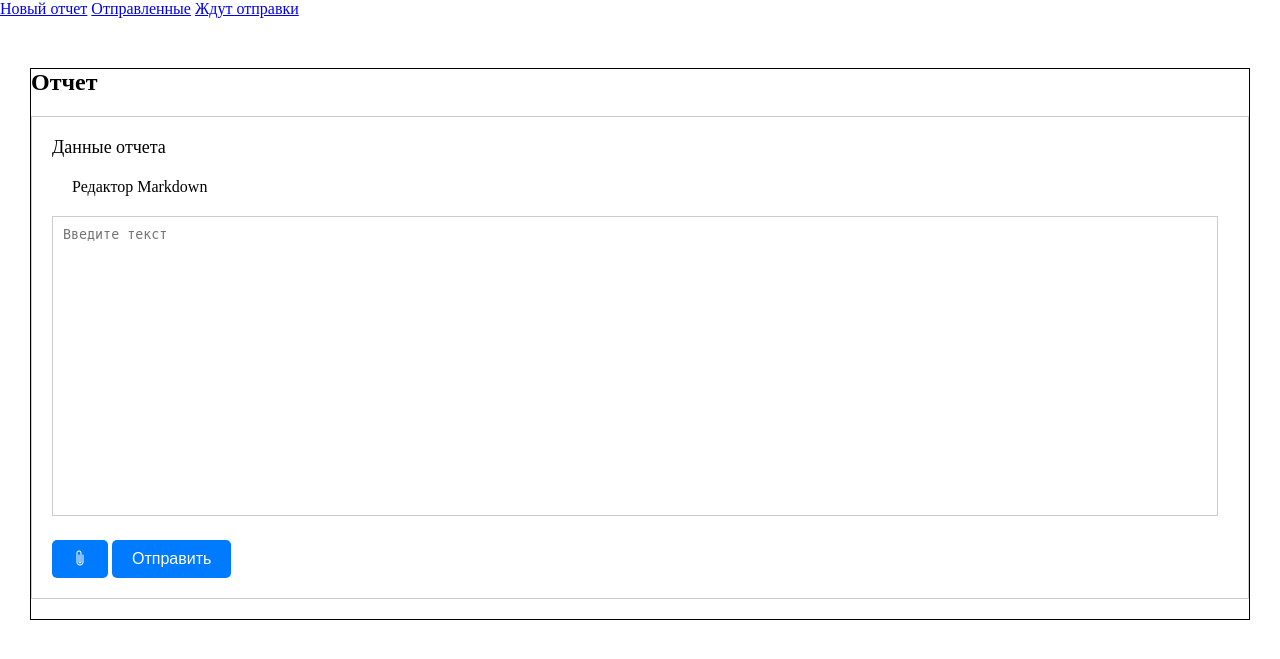
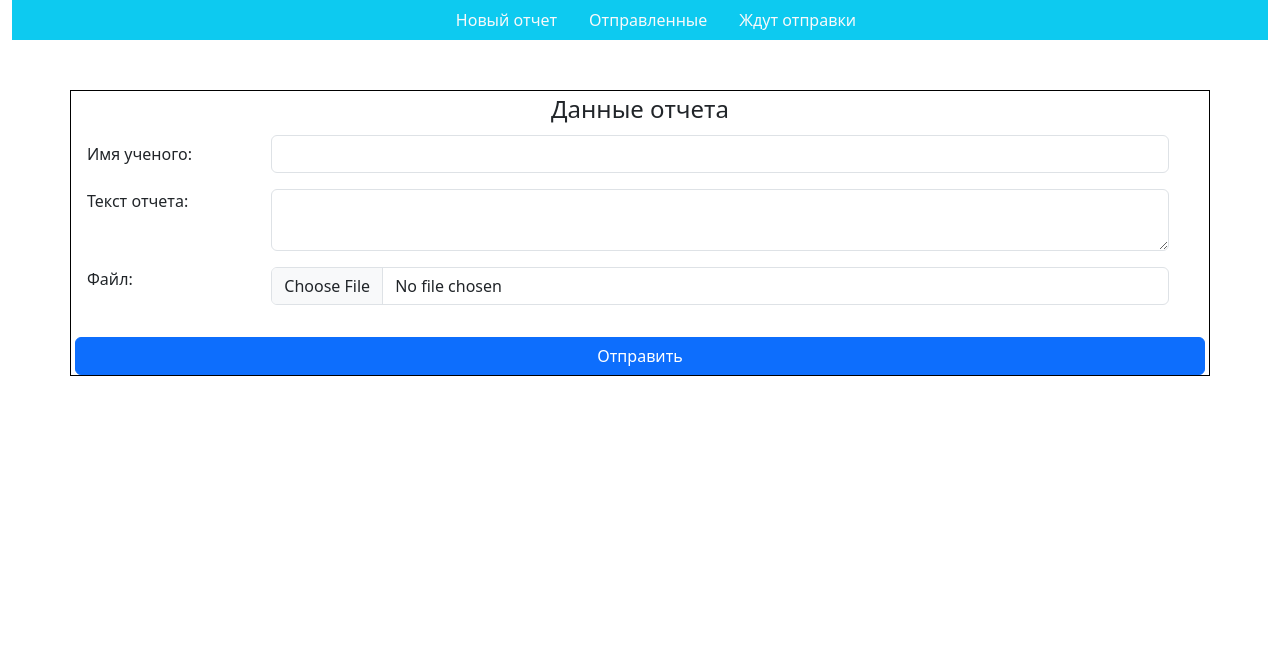
Before and after one commit to spacewall/atomhack, a Django app: page /new_report/ in a window 1280 px wide. Shown: the top 659 px of the page. Run offline with Django 5.2, Linux system fonts and the light colour scheme; parts of the project's set-up code (start-up, migrations or seed data) failed here and were passed over; some libraries are stand-ins or nearby versions.

Commit message:
Report page refactor

```diff
--- a/requirements.txt
+++ /dev/null
@@ -1,5 +0,0 @@
-django
-psycopg2-binary
-python-dotenv
-django-filter
-names
--- a/space_mail/requirements.txt
+++ b/space_mail/requirements.txt
@@ -3,3 +3,4 @@ psycopg2-binary
 python-dotenv
 django-filter
 names
+django-bootstrap5
--- a/space_mail/space_mail/settings.py
+++ b/space_mail/space_mail/settings.py
@@ -38,6 +38,7 @@ INSTALLED_APPS = [
     'django.contrib.sessions',
     'django.contrib.messages',
     'django.contrib.staticfiles',
+    "django_bootstrap5",
     'earth_client',
     'mars_client'
 ]
--- a/space_mail/templates/new_report/new_report.html
+++ b/space_mail/templates/new_report/new_report.html
@@ -4,45 +4,38 @@
     <meta charset="UTF-8">
     <meta name="viewport" content="width=device-width, initial-scale=1.0">
     <link rel="stylesheet" href="new_report.css">
-	 <link rel="stylesheet" href="https://cdn.jsdelivr.net/npm/bootstrap-icons@1.11.3/font/bootstrap-icons.min.css">
+    {#	 <link rel="stylesheet" href="https://cdn.jsdelivr.net/npm/bootstrap-icons@1.11.3/font/bootstrap-icons.min.css">#}
     <title>new report</title>
+    {% load django_bootstrap5 %}
+    {% bootstrap_css %}
+    {% bootstrap_javascript %}
 </head>
 <body>
 {#	<iframe src="../topbar/topbar.html" frameborder="0" width="100%" height="100%"></iframe>#}
 {% include "../topbar/topbar.html" %}
-	<div class="page-container">
-	    <div class="page-title">
-	        <!-- Название страницы -->
-	        Отчет
-	    </div>
-	    <div class="report-creation">
-	        <!-- Создание самого отчета -->
-	        <div class="report-data">
-	            <!-- Верхняя часть с данными -->
-	            Данные отчета
-	        </div>
-	        <div class="text-editing">
-	            <!-- Поле ввода и редактирования текста -->
-	            <div class="markdown-editor">
-
-	                <!-- Макрдаун -->
-	                Редактор Markdown
-	            </div>
-	            <div class="text-input">
-	                <!-- Ввод текста -->
-	                <textarea placeholder="Введите текст" rows="4"></textarea>
+<div class="container d-flex justify-content-center flex-nowrap page-container">
+    <form class="row g-3">
+        <legend class="d-flex justify-content-center flex-nowrap">Данные отчета</legend>
+        <div class="mb-3 row">
+            <label for="username" class="col-sm-2 col-form-label">Имя ученого:</label>
+            <div class="col-sm-10">
+            <input type="text" id="username" name="username" class="form-control">
             </div>
         </div>
-	        <div class="buttons">
-		        <!-- Кнопки отправки сообщения и прикрепления файла -->
-		        <button title="прикрепить файл"><i class="bi bi-paperclip"></i></button>
-		        <button title="отправить отчет">Отправить</button>
+        <div class="mb-3 row">
+            <label for="report" class="col-sm-2 form-label">Текст отчета:</label>
+            <div class="col-sm-10">
+            <textarea id="report" class="form-control"></textarea>
             </div>
         </div>
-
+        <div class="mb-3 row">
+            <label for="file" class="col-sm-2 form-label">Файл:</label>
+            <div class="col-sm-10">
+            <input type="file" id="file" class="form-control">
             </div>
-
-
-
+        </div>
+        <button type="submit" class="btn btn-primary">Отправить</button>
+    </form>
+</div>
 </body>
 </html>
--- a/space_mail/templates/topbar/topbar.html
+++ b/space_mail/templates/topbar/topbar.html
@@ -5,12 +5,27 @@
 	<meta name="viewport" content="width=device-width, initial-scale=1.0">
 	<link rel="stylesheet" href="topbar.css">
 	<title>Document</title>
+    {% load django_bootstrap5 %}
+    {% bootstrap_css %}
+    {% bootstrap_javascript %}
 </head>
 <body>
-	<div class="tab-bar">
-	  <a href="/new_report">Новый отчет</a>
-	  <a href="/sent_reports">Отправленные</a>
-	  <a href="/pending_reports">Ждут отправки</a>
+
+	<div class="container-fluid tab-bar">
+        <ul class="nav bg-info d-flex justify-content-center flex-nowrap">
+            <li class="nav-item">
+                <a class="nav-link link-light" href="/"></a>
+            </li>
+            <li class="nav-item">
+                <a class="nav-link link-light" href="/new_report">Новый отчет</a>
+            </li>
+            <li class="nav-item">
+                <a class="nav-link link-light" href="/sent_reports">Отправленные</a>
+            </li>
+            <li class="nav-item">
+                <a class="nav-link link-light" href="/pending_reports">Ждут отправки</a>
+            </li>
+        </ul>
 	</div>
 
 	<script>
```
Also changed, not shown: static/README.md (deleted), 1 other file. Lines whose indentation alone changed are shown as unchanged.
